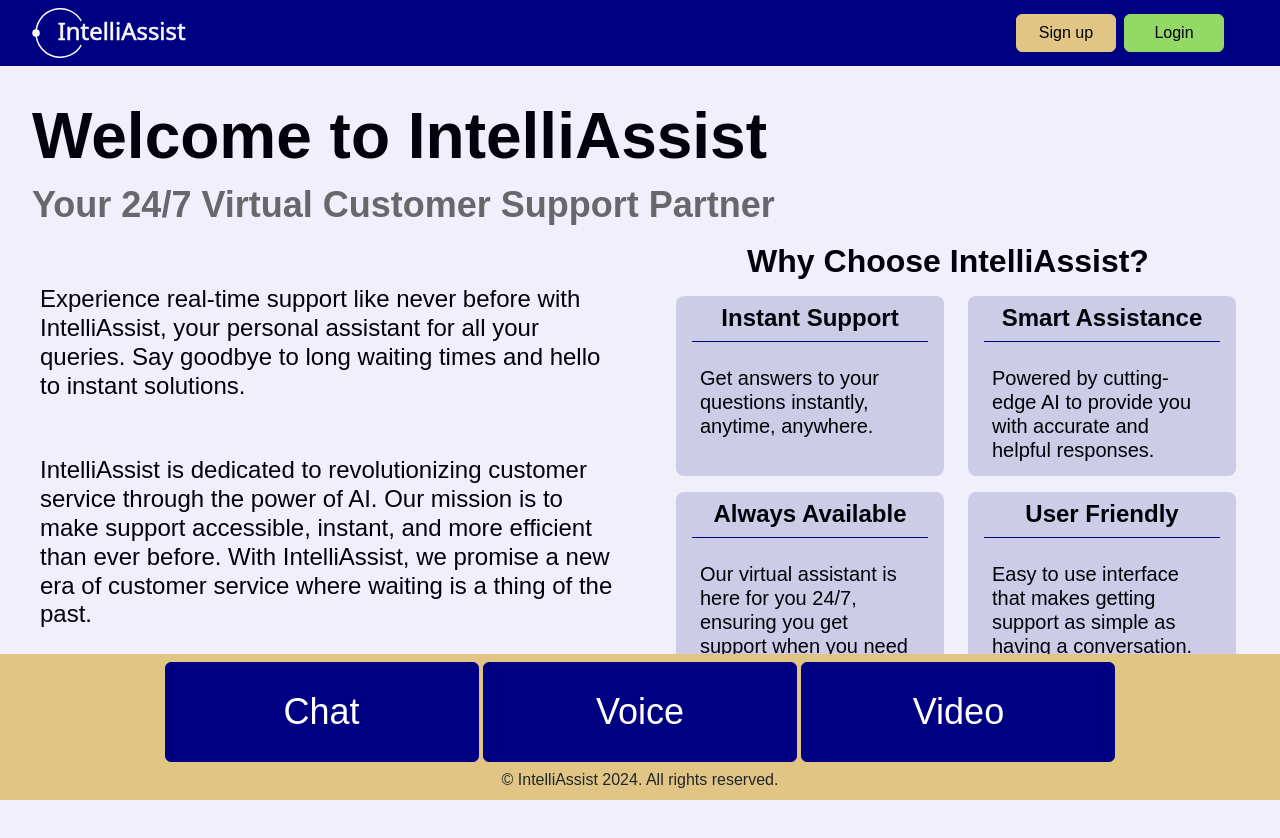
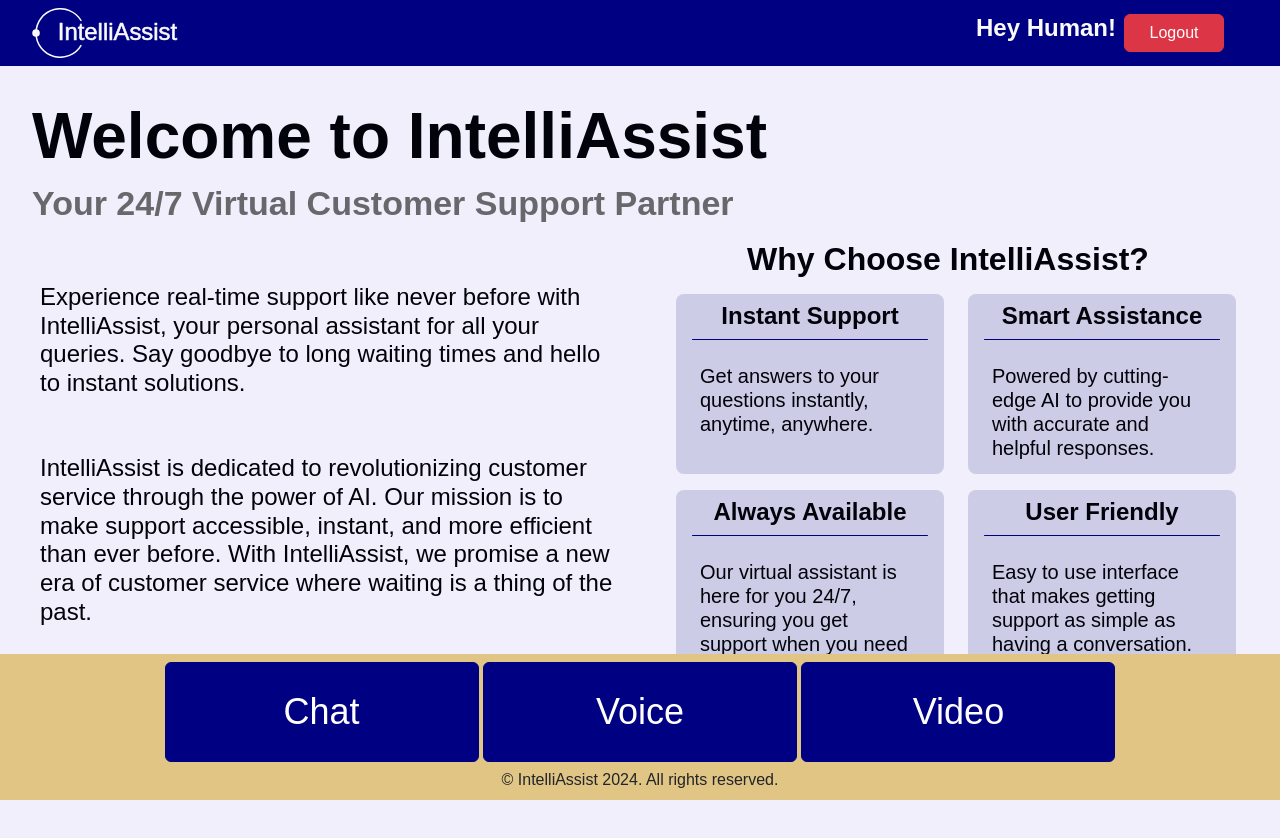
Before and after one commit to amit-kumar-shaw/IntelliAssist, a React (Create React App) app: page / in a window 1280 px wide. Both pictures are taken after a click on the button "Login". Shown: the top 838 px of the page. Built offline with nearby package versions, Linux system fonts and the light colour scheme.

Commit message:
add login toggle

```diff
--- a/src/App.js
+++ b/src/App.js
@@ -1,5 +1,5 @@
 import "./App.css";
-
+import React, { useState } from "react";
 import Navbar from "react-bootstrap/Navbar";
 import Container from "react-bootstrap/Container";
 import Button from "react-bootstrap/Button";
@@ -19,13 +19,18 @@ let accentColor = COLORS[OPTION].accent;
 let boxHeight = "180px";
 
 function App() {
+  const [isLoggedIn, setisLoggedIn] = useState(false);
+
+  const toggleLogin = () => {
+    setisLoggedIn(!isLoggedIn);
+  };
+
   return (
     <>
-      <div style={{ height: "100%",
-              fontFamily: "Arial" }}>
+      <div style={{ height: "100%", fontFamily: "Arial" }}>
         <Navbar sticky="top" style={{ backgroundColor: primaryColor }}>
           <Stack direction="horizontal" gap={3} className="w-100">
-            <div className="flex-grow-1"  style={{ marginLeft: "8px" }}>
+            <div className="flex-grow-1" style={{ marginLeft: "8px" }}>
               {" "}
               <img
                 src="/img/logo-light.svg"
@@ -42,6 +47,31 @@ function App() {
               }}
             >
               {" "}
+              {isLoggedIn ? (
+                <>
+                  <h3
+                    style={{
+                      fontWeight: "bold",
+                      fontSize: "24px",
+                      color: "#fafafa",
+                      marginRight: "8px",
+                    }}
+                  >
+                    Hey Human!
+                  </h3>
+                  <Button
+                    onClick={toggleLogin}
+                    variant="danger"
+                    style={{
+                      width: "100px",
+                      marginRight: "8px",
+                    }}
+                  >
+                    Logout
+                  </Button>
+                </>
+              ) : (
+                <>
                   <Button
                     variant="light"
                     style={{
@@ -49,23 +79,26 @@ function App() {
                       backgroundColor: secondaryColor,
                       borderColor: secondaryColor,
                       marginRight: "8px",
-                  color: textColor
+                      color: textColor,
                     }}
                   >
                     Sign up
                   </Button>
                   <Button
+                    onClick={toggleLogin}
                     variant="light"
                     style={{
                       width: "100px",
                       backgroundColor: accentColor,
                       borderColor: accentColor,
                       marginRight: "8px",
-                  color: textColor
+                      color: textColor,
                     }}
                   >
                     Login
                   </Button>
+                </>
+              )}
             </div>
           </Stack>
         </Navbar>
@@ -82,11 +115,21 @@ function App() {
               padding: "32px",
               backgroundColor: backgroundColor,
               flex: 1,
-              color: textColor
+              color: textColor,
             }}
           >
-            <h1 style={{fontWeight:"bold", fontSize: "64px"}}>Welcome to IntelliAssist</h1>
-            <h2 style={{fontWeight:"bold", fontSize: "36px", color: lightenColor(textColor, 0.4)}}>Your 24/7 Virtual Customer Support Partner</h2>
+            <h1 style={{ fontWeight: "bold", fontSize: "64px" }}>
+              Welcome to IntelliAssist
+            </h1>
+            <h2
+              style={{
+                fontWeight: "bold",
+                fontSize: "34px",
+                color: lightenColor(textColor, 0.4),
+              }}
+            >
+              Your 24/7 Virtual Customer Support Partner
+            </h2>
 
             <Stack direction="horizontal" gap={3}>
               <div style={{ padding: "8px", width: "50%" }}>
@@ -113,7 +156,7 @@ function App() {
                     display: "flex",
                     justifyContent: "center",
                     alignItems: "center",
-                    fontWeight: "bold"
+                    fontWeight: "bold",
                   }}
                 >
                   Why Choose IntelliAssist?
@@ -175,7 +218,8 @@ function App() {
           }}
         >
           <Stack gap={3}>
-            <div style={{ textAlign: "center", height: "90px",  }}>
+            {isLoggedIn && (
+              <div style={{ textAlign: "center", height: "90px" }}>
                 <Container fluid>
                   <Button
                     variant="primary"
@@ -216,6 +260,7 @@ function App() {
                   </Button>{" "}
                 </Container>
               </div>
+            )}
             <div style={{ textAlign: "center" }}>
               <h7>© IntelliAssist 2024. All rights reserved.</h7>
             </div>
```
Also changed, not shown: public/img/logo-light.svg, public/img/logo.svg. Lines whose indentation alone changed are shown as unchanged.
